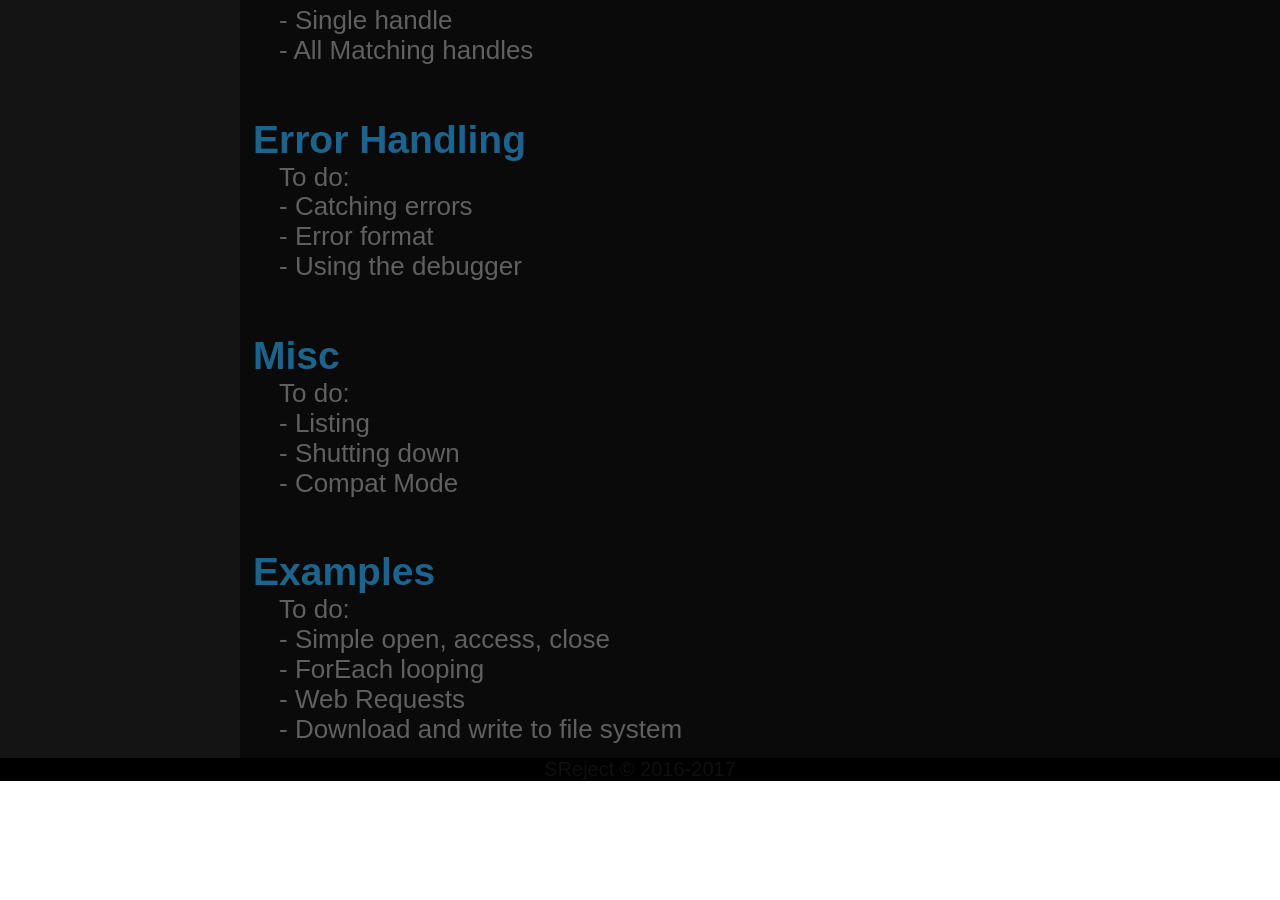
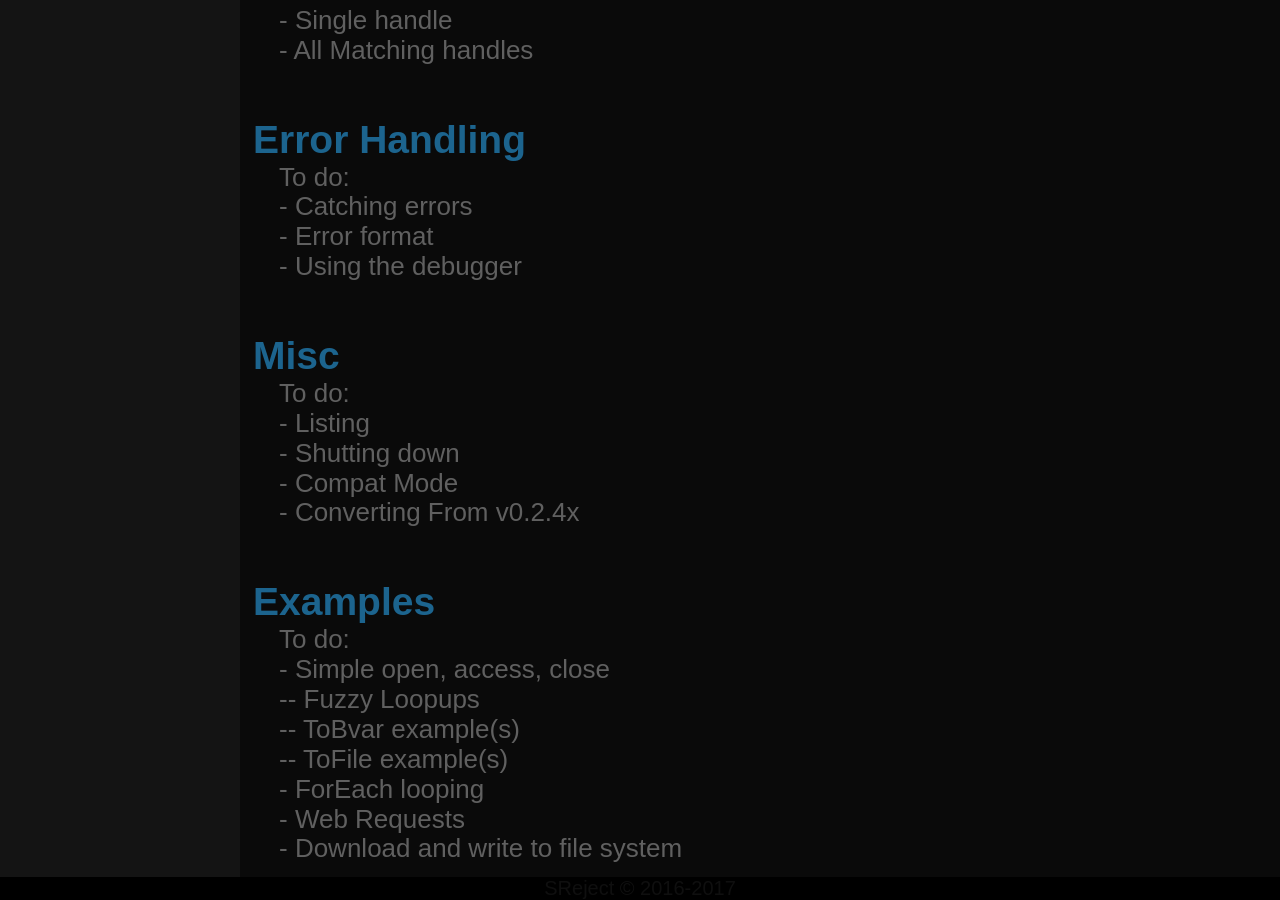
Before and after one commit to SReject/JSON-For-Mirc, a Jekyll site: the page built from tutorial.html, in a window 1280 px wide and 900 px high, scrolled down 1576 px. Built offline with Jekyll 4.4.1, drawn with Linux system fonts in a browser that asks for light colours; some web fonts are replaced; before the commit the page ends 2357 px from its top, so only the background shows below that.

Commit message:
Fixed typo in pagenav, added more things to tutorial to-do

```diff
--- a/_includes/pagenav.html
+++ b/_includes/pagenav.html
@@ -48,7 +48,7 @@
         <a class="navsubtoggle" href="#"><i class="fa fa-ellipsis-h"></i></a>
     </div>
     <div class="navsub nomargin">
-        <a href="./download#installation">Installtion</a>
+        <a href="./download#installation">Installation</a>
         <a href="./download#stable">Stable</a>
         <a href="./download#prerelease">Pre-Release</a>
         <a href="https://github.com/SReject/JSON-For-Mirc/releases" target="_blank">All</a>
--- a/tutorial.html
+++ b/tutorial.html
@@ -101,6 +101,7 @@ catagory: tutorial
         - Listing<br>
         - Shutting down<br>
         - Compat Mode<br>
+        - Converting From v0.2.4x
     </div>
 </article>
 
@@ -111,6 +112,9 @@ catagory: tutorial
     <div class="body">
         To do:<br>
         - Simple open, access, close<br>
+        -- Fuzzy Loopups<br>
+        -- ToBvar example(s)<br>
+        -- ToFile example(s)<br>
         - ForEach looping<br>
         - Web Requests<br>
         - Download and write to file system
```
